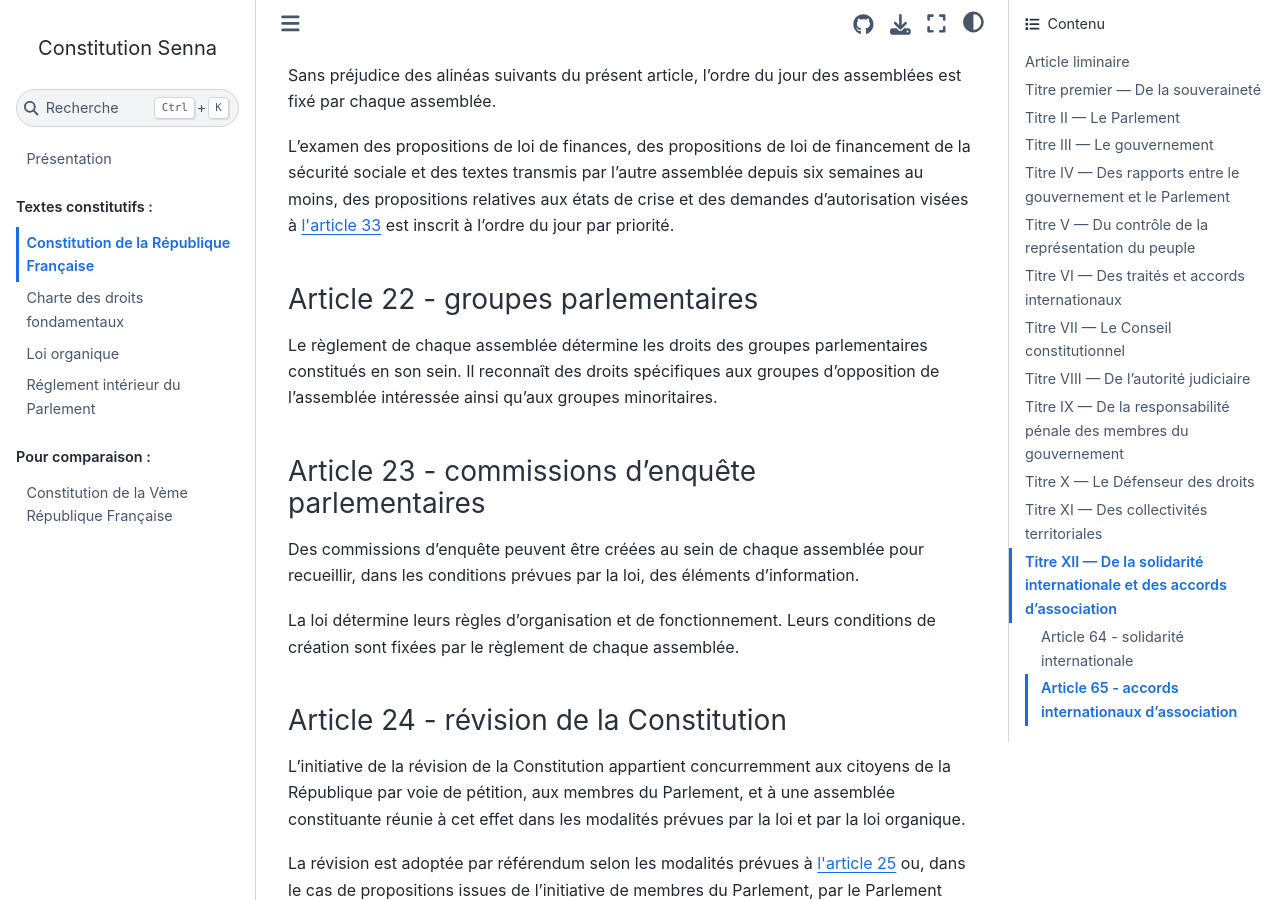
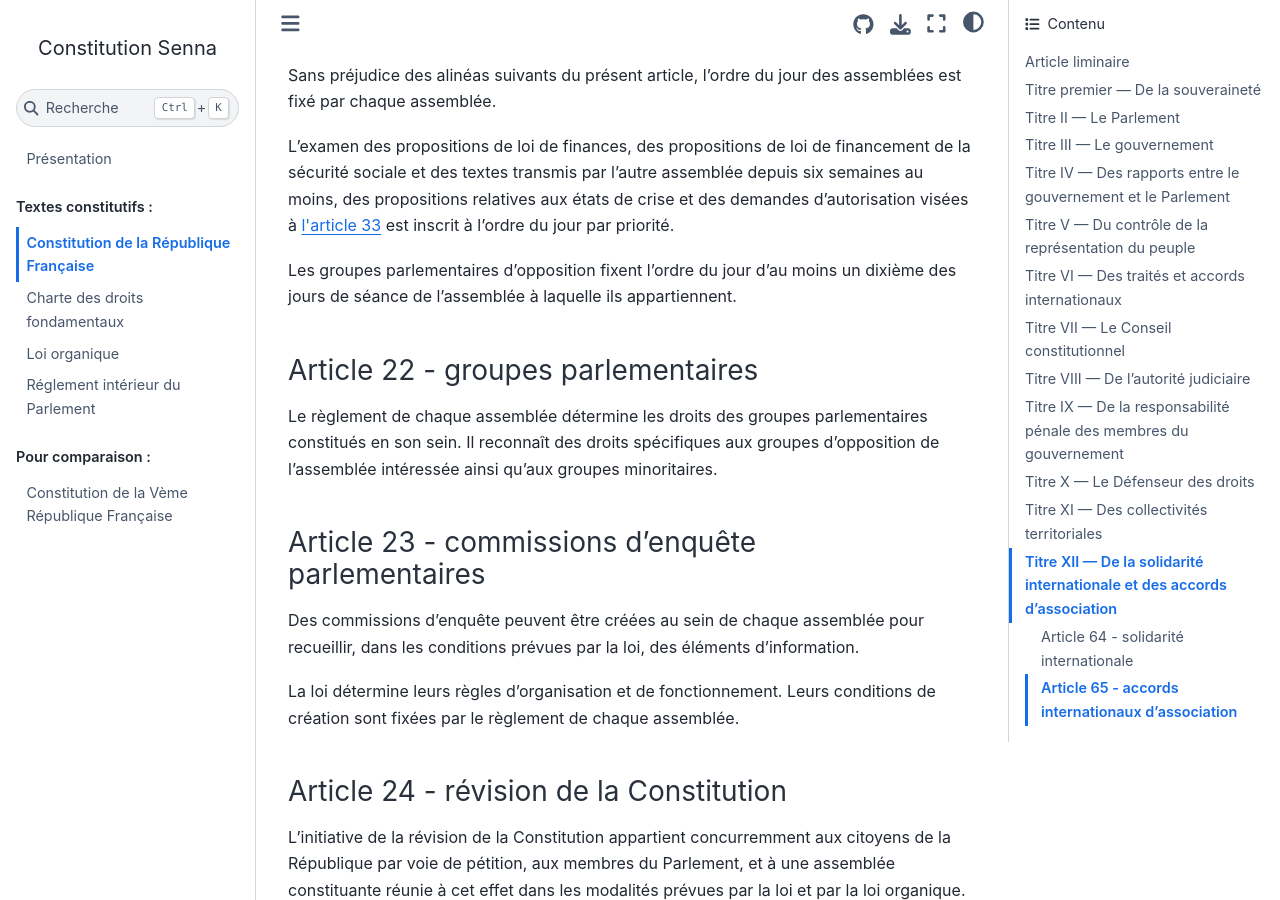
Before and after one commit to Gouvernathor/senna, a Sphinx documentation site: the page built from source/constitution.rst, in a window 1280 px wide and 900 px high, scrolled down 7383 px. Built offline with Sphinx 7.4.7 and the Sphinx Book theme 1.1.4, drawn with Linux system fonts in a browser that asks for light colours.

Commit message:
Ajout des niches dans la constitution

```diff
--- a/source/constitution.rst
+++ b/source/constitution.rst
@@ -193,6 +193,8 @@
 Sans préjudice des alinéas suivants du présent article, l'ordre du jour des assemblées est fixé par chaque assemblée.
 
 L'examen des propositions de loi de finances, des propositions de loi de financement de la sécurité sociale et des textes transmis par l'autre assemblée depuis six semaines au moins, des propositions relatives aux états de crise et des demandes d'autorisation visées à :artref:`guerre et intervention armée` est inscrit à l'ordre du jour par priorité.
+
+Les groupes parlementaires d'opposition fixent l'ordre du jour d'au moins un dixième des jours de séance de l'assemblée à laquelle ils appartiennent.
 
 .. article:: groupes parlementaires
 
```
